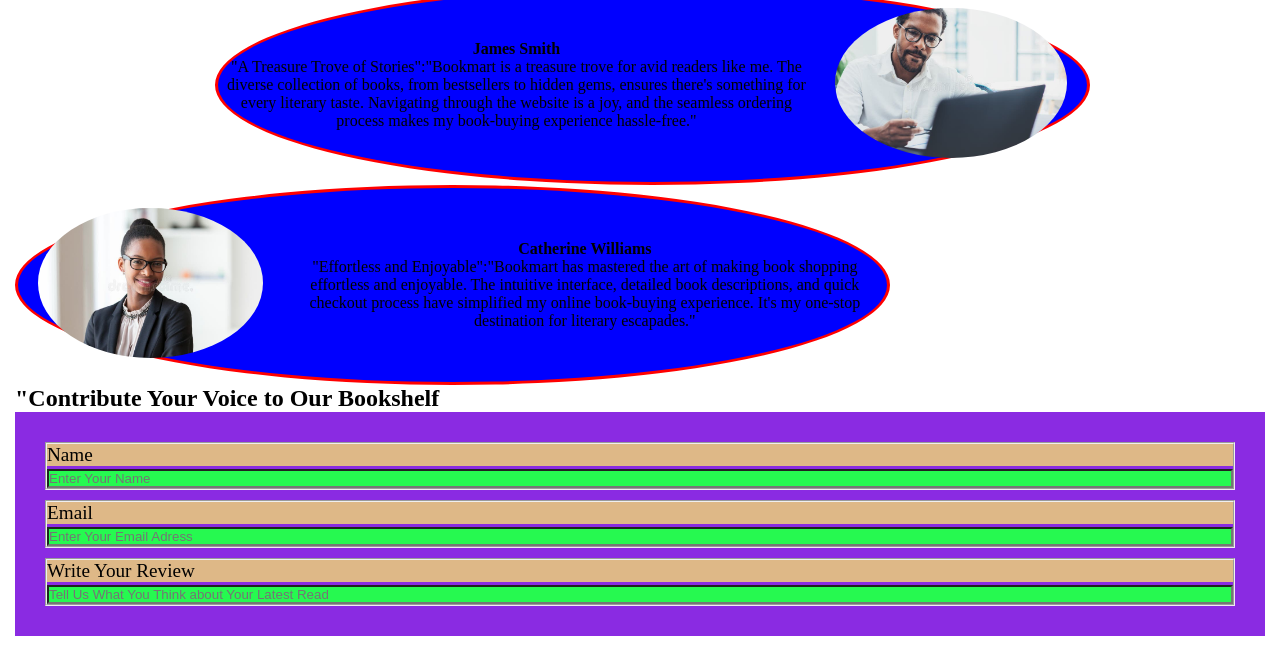
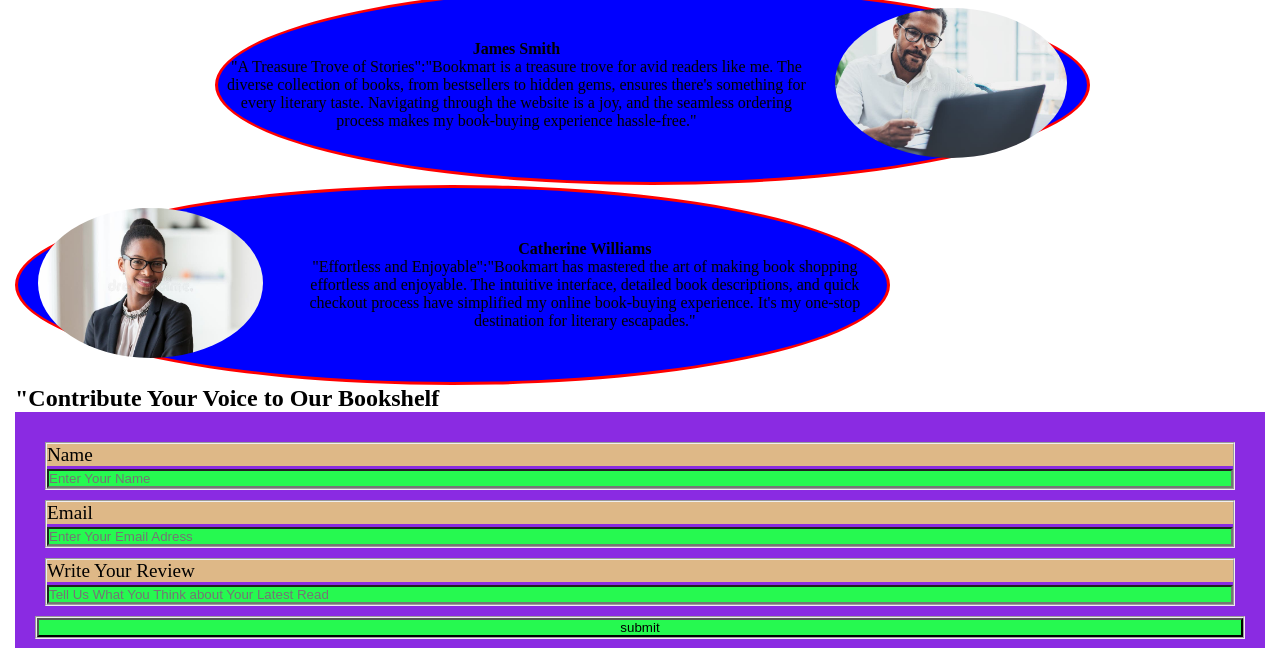
Before and after one commit to Soumyashree6002/Bookmart, a plain HTML site: page index.html in a window 1280 px wide. Shown: the part 3755-4403 px from the top of the page. Drawn offline with nearby package versions, Linux system fonts and the light colour scheme.

Commit message:
Update index.html

```diff
--- a/index.html
+++ b/index.html
@@ -601,6 +601,9 @@
                     <label for="write">Write Your Review</label><br>
                     <input type="text" id="write" placeholder="Tell Us What You Think about Your Latest Read">
                 </fieldset>
+                <fieldset>
+                    <input type="button" value="submit" class="submit">
+                </fieldset>
             </div>
         </div>
     </section>
```
